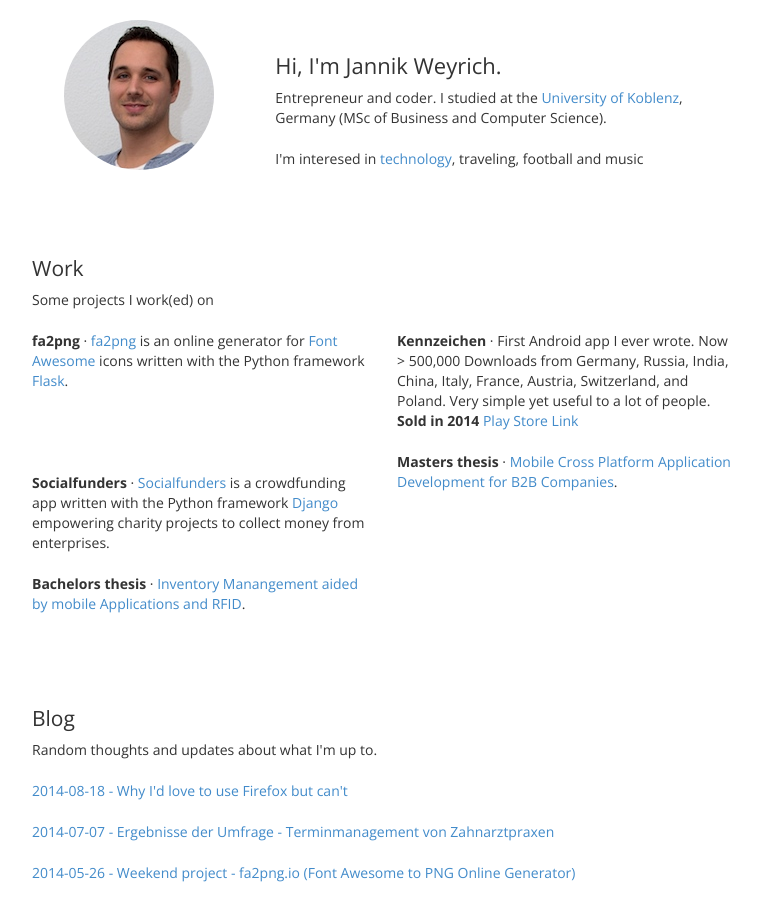
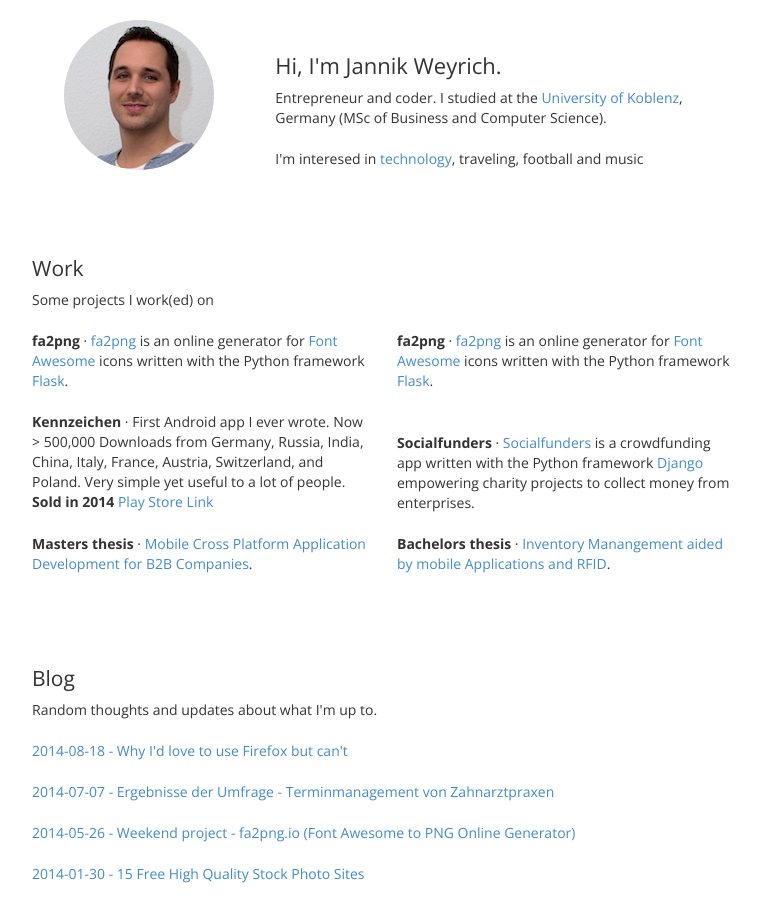
Before and after one commit to jnkwrych/jnkwrych.github.io, a Jekyll site: the page built from index.html, in a window 1280 px wide and 900 px high. Shown: the whole window, without its empty margins (258-1019 px from the left). Built offline with Jekyll 4.4.1, drawn with Linux system fonts in a browser that asks for light colours; Markdown is read by kramdown in place of the engine named in the settings.

Commit message:
Added project

```diff
--- a/index.html
+++ b/index.html
@@ -15,24 +15,30 @@
             </p>
         </div>
         <div class="col-md-6">
+            <p><b>fa2png</b> &middot; <a href="https://fa2png.io/" target="_blank">fa2png</a> is an online generator for
+                <a href="http://fortawesome.github.io/Font-Awesome/" target="_blank">Font Awesome</a>
+                icons written with the Python framework <a href="http://flask.pocoo.org/" target="_blank">Flask</a>. </p>
+            </p>
+        </div>
+    </div>
+    <div class="row items">
+        <div class="col-md-6">
             <p><b>Kennzeichen</b> &middot; First Android app I ever wrote. Now > 500,000 Downloads from Germany, Russia, India, China, Italy, France,
                 Austria, Switzerland, and Poland. Very simple yet useful to a lot of people. <b>Sold in 2014</b> <a href="https://play.google.com/store/apps/details?id=eu.greenrobot.kennzeichen" target="_blank">Play
                 Store Link</a></p>
         </div>
-    </div>
-    <div class="row items">
         <div class="col-md-6">
             <p></p><b>Socialfunders</b> &middot; <a href="https://www.socialfunders.org/" target="_blank">Socialfunders</a> is a crowdfunding app written with the Python framework <a href="https://www.djangoproject.com/" target="_blank">Django
                     </a> empowering charity projects to collect money from enterprises.</p>
             </p>
         </div>
+    </div>
+    <div class="row items">
         <div class="col-md-6">
             <p><b>Masters thesis</b> &middot; <a
                     href="http://aleph1.uni-koblenz.de/F/6I6C7FBCG35QLH4H33PNLRCMEQCJEJAPHHL1YSTMLG12ILSN4I-22049?func=find-word&scan_code=WRD&rec_number=001305670&scan_word=CROSS-PLATTFORM-ANWENDUNGEN"
                     target="_blank">Mobile Cross Platform Application Development for B2B Companies</a>.<p>
         </div>
-    </div>
-    <div class="row items">
         <div class="col-md-6">
             <p><b>Bachelors thesis</b> &middot; <a href="http://aleph1.uni-koblenz.de/F/6I6C7FBCG35QLH4H33PNLRCMEQCJEJAPHHL1YSTMLG12ILSN4I-24981?func=find-b&REQUEST=rfid+inventarverwaltung&x=-794&y=-198&find_code=WRD&ADJACENT=Y"
             target="_blank">Inventory Manangement aided by mobile Applications and RFID</a>.<p>
```
